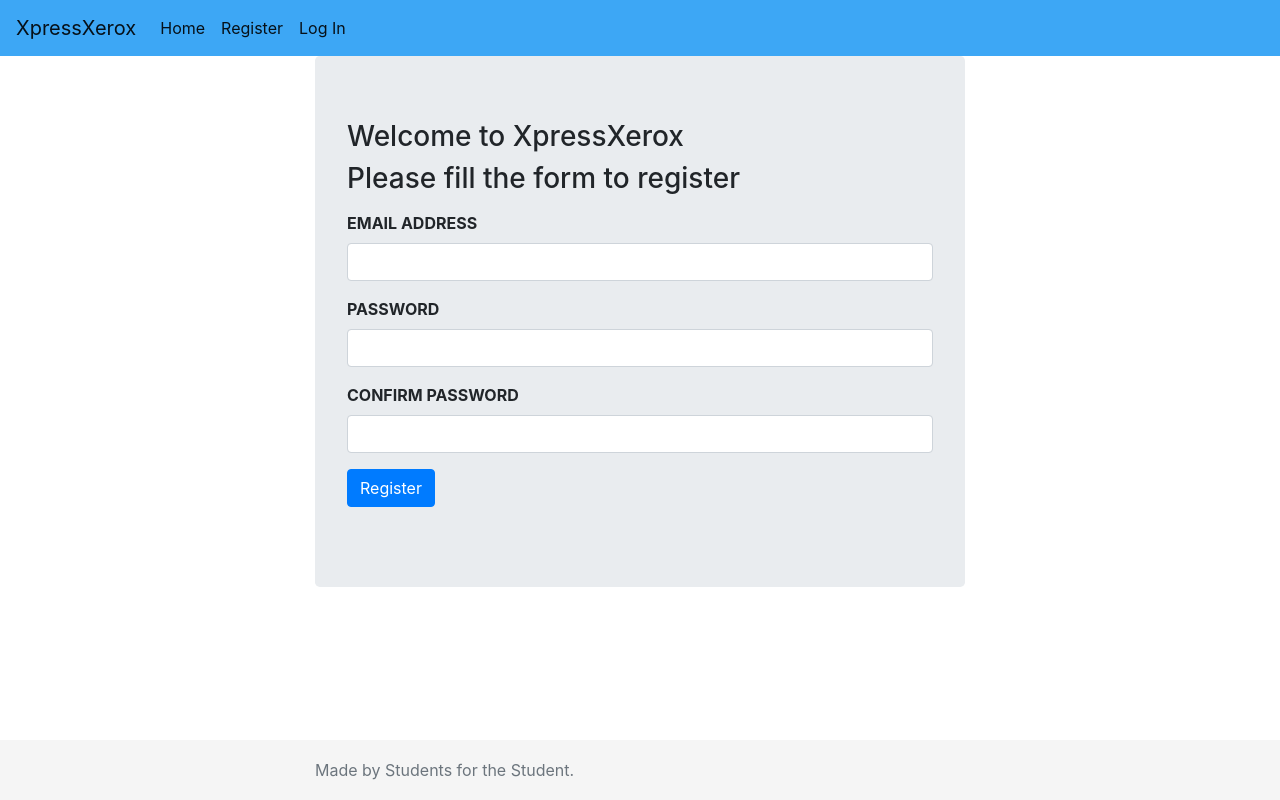
After one commit to snehaw123/xerox, a Django app: template template/login/Register.html in a window 1280 px wide. The commit adds this page. Run offline with Django 3.2, Linux system fonts and the light colour scheme; the template is opened without the code that fills it, so the values that code supplies are empty; some libraries are stand-ins or nearby versions.

Commit message:
loginapp html part is complated is done relative url works if and only if appname:funtion without spaces remaining part is connecting database

```diff
--- a/Xpressxerox/urls.py
+++ b/Xpressxerox/urls.py
@@ -22,5 +22,6 @@ urlpatterns = [
     path('admin/', admin.site.urls),
     path('', views.homePage, name = "homepage"),
     path('uploadFiles/', include("uploadFiles.urls")),
+    path('user/', include("login.urls")),
 
 ]
--- /dev/null
+++ b/template/login/Register.html
@@ -0,0 +1,43 @@
+{% extends 'login/LayoutHome.html'%}
+
+{% block body %}
+    <div class="jumbotron">
+        <form method="post">
+
+            <div class="form-group">
+                <h3>Welcome to XpressXerox</h3>
+                <h3> Please fill the form to register </h3>
+            </div>
+
+            {%  csrf_token %}
+            <div class="form-group">
+
+                <dt><label for="email">EMAIL ADDRESS</label>
+                <dd><input class="form-control" id="email" name="email" type="email" value="" required></dd>
+
+            </div>
+
+            <div class="form-group">
+
+               <dt><label for="password">PASSWORD</label>
+               <dd><input class="form-control" id="password" name="password" type="password" value="" required></dd>
+
+            </div>
+
+            <div class="form-group">
+
+                <dt><label for="confirm">CONFIRM PASSWORD</label>
+                <dd><input class="form-control" id="confirm" name="confirm" type="password" value="" required></dd>
+
+            </div>
+
+            <div class="form-group">
+                <p>
+                    <input class="btn btn-primary" type="submit" value="Register">
+                </p>
+            </div>
+
+        </form>
+    </div>
+
+{% endblock %}
--- a/template/login/include/NavbarHome.html
+++ b/template/login/include/NavbarHome.html
@@ -12,10 +12,10 @@
                 <a class="nav-link" href="/">Home <span class="sr-only">(current)</span></a>
             </li>
             <li class="nav-item active">
-                <a class="nav-link" href="register">Register</a>
+                <a class="nav-link" href="{% url  'user:register'  %}">Register</a>
             </li>
             <li class="nav-item active">
-                <a class="nav-link" href="login">Log In <span class="sr-only">(current)</span></a>
+                <a class="nav-link" href="{% url  'user:login'  %}">Log In <span class="sr-only">(current)</span></a>
             </li>
         </ul>
     </div>
--- a/template/uploadFiles/UploadFiles.html
+++ b/template/uploadFiles/UploadFiles.html
@@ -5,6 +5,8 @@
             {%  csrf_token %}
             <label for="exampleFormControlFile1">You can Upload multiple Files</label>
             <input type="file" name = "files" class="form-control-file" id="exampleFormControlFile1" multiple required>
+            <input type="submit" value="Upload">
+
         </div>
     </form>
 {% endblock %}
--- a/uploadFiles/urls.py
+++ b/uploadFiles/urls.py
@@ -2,5 +2,5 @@ from django.urls import path
 from . import views
 
 urlpatterns = [
-    path("", views.UploadFiles, name = "UploadFiles")
+    path("", views.UploadFiles )
 ]
--- a/uploadFiles/views.py
+++ b/uploadFiles/views.py
@@ -1,6 +1,6 @@
 from django.shortcuts import render
-from .forms import FileFieldForm
 from django.http import HttpResponse
+from django.core.files.storage import FileSystemStorage
 
 # Create your views here.
 def UploadFiles(request):
```
Also changed, not shown: login/urls.py (added, +11 -0 lines), login/views.py (+12 -0 lines), template/login/Login.html (added, +35 -0 lines).
